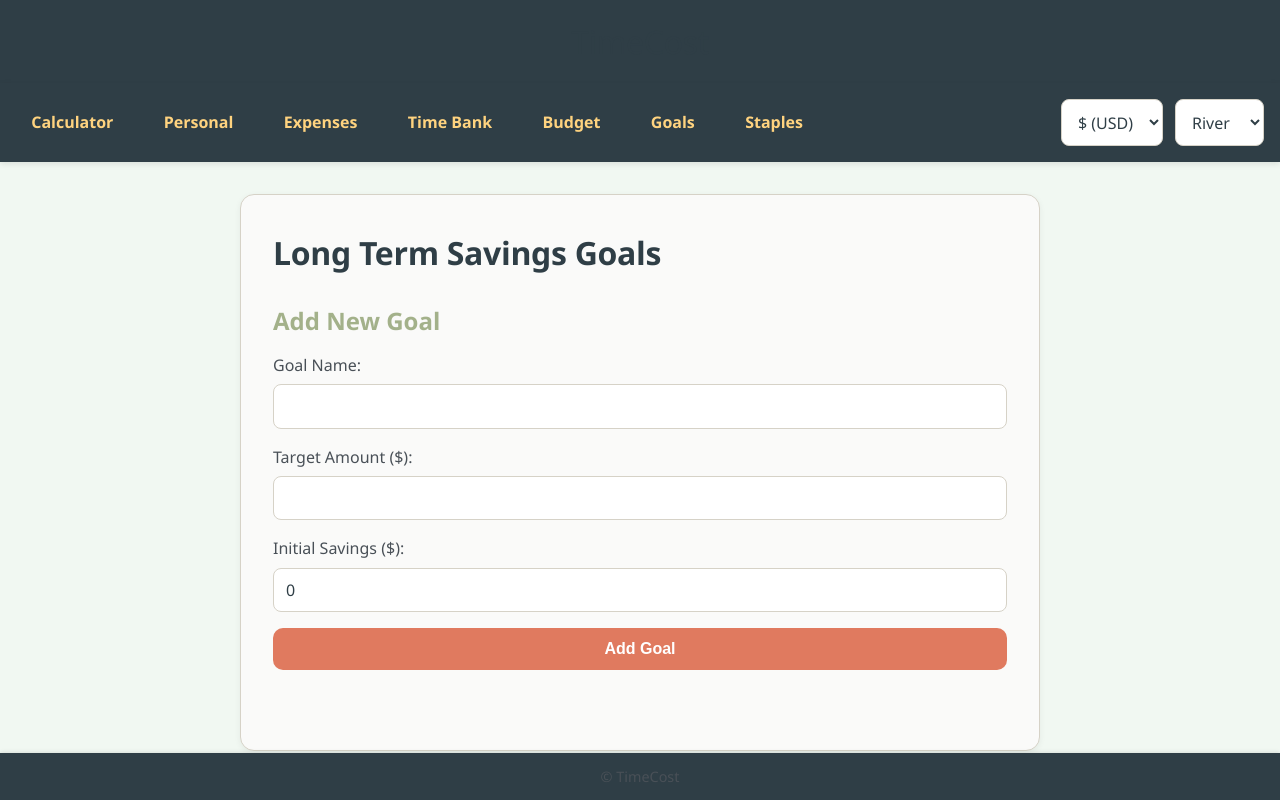
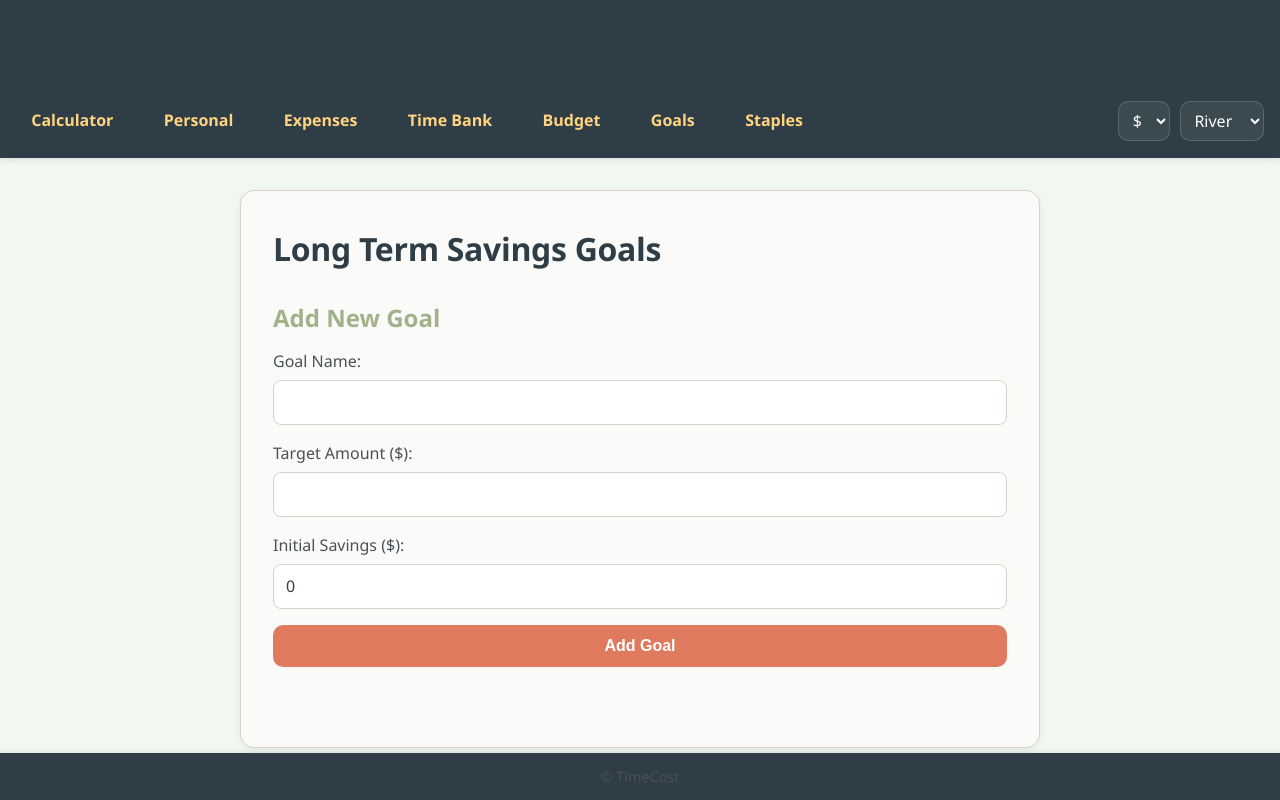
Before and after one commit to HandsomeSandwich/TimeCost, a Flask app: page /goals in a window 1280 px wide. Run offline with Flask 3, Linux system fonts and the light colour scheme; data that the repository does not hold is empty.

Commit message:
correct nav controls

```diff
--- a/static/style.css
+++ b/static/style.css
@@ -13,6 +13,9 @@
 
   --text-dark: #2F3E46;
   --text-medium: #495057;
+
+  --chrome-bg: #2F3E46;              /* navbar/header/footer */
+  --chrome-fg: #ffffff;
 
   /* Slightly warmer border to match sage + cream */
   --border-color: #D6D2C7;
@@ -77,8 +80,8 @@ main.container {
 
 /* ---------- Header / Footer ---------- */
 header, footer {
-  background-color: var(--text-dark);
-  color: white;
+  background-color: var(--chrome-bg);
+  color: var(--chrome-fg);
   text-align: center;
   padding: 1rem 0;
 }
@@ -191,6 +194,7 @@ button:active { transform: translateY(1px); }
 }
 
 .navbar a {
+  background-color: var(--chrome-bg);
   color: var(--secondary-accent);
   text-decoration: none;
   padding: 0.55rem 0.95rem;
@@ -238,14 +242,41 @@ button:active { transform: translateY(1px); }
   align-items: center;
 }
 
-/* Nav controls: keep them row-based */
-.nav-right form,
-.navbar form {
+/* Nav controls container */
+.nav-controls {
   display: flex;
-  gap: 0.5rem;
+  gap: 0.6rem;
   align-items: center;
   flex-wrap: wrap;
 }
+
+/* Each control form */
+.nav-control {
+  display: flex;
+  align-items: center;
+}
+
+/* Nav selects should be compact and match chrome */
+.nav-control select {
+  padding: 0.45rem 0.6rem;
+  border-radius: 10px;
+  border: 1px solid rgba(255,255,255,0.16);
+  background: rgba(255,255,255,0.06);
+  color: var(--chrome-fg);
+  max-width: 140px;
+}
+
+/* Options need real contrast */
+.nav-control select option {
+  color: #111;
+}
+
+/* Focus on chrome too */
+.nav-control select:focus {
+  outline: 2px dashed var(--secondary-accent);
+  outline-offset: 2px;
+}
+
 
 .currency-form select { max-width: 140px; }
 .perspective-form select { max-width: 140px; }
@@ -672,3 +703,15 @@ body.dark-mode .progress-container {
   h1 { font-size: 1.6rem; }
   .calc-form button[type="submit"] { width: 100%; }
 }
+
+.sr-only {
+  position: absolute;
+  width: 1px;
+  height: 1px;
+  padding: 0;
+  margin: -1px;
+  overflow: hidden;
+  clip: rect(0, 0, 0, 0);
+  white-space: nowrap;
+  border: 0;
+}
--- a/templates/partials/_nav_controls.html
+++ b/templates/partials/_nav_controls.html
@@ -1,21 +1,25 @@
-<form action="{{ url_for('set_currency') }}" method="post" class="currency-form">
-  {# {{ csrf_token() }} if you enable Flask-WTF later #}
-  {% set cur = session.get("currency", "$") %}
-  <select name="currency" aria-label="Currency" onchange="this.form.submit()">
-    <option value="$" {{ "selected" if cur == "$" else "" }}>$ (USD)</option>
-    <option value="£" {{ "selected" if cur == "£" else "" }}>£ (GBP)</option>
-    <option value="€" {{ "selected" if cur == "€" else "" }}>€ (EUR)</option>
-    <option value="¥" {{ "selected" if cur == "¥" else "" }}>¥ (JPY)</option>
-    <option value="₹" {{ "selected" if cur == "₹" else "" }}>₹ (INR)</option>
-  </select>
-</form>
+<div class="nav-controls">
+  <!-- Currency -->
+  <form action="{{ url_for('set_currency') }}" method="post" class="nav-control">
+    <label class="sr-only" for="currencySelect">Currency</label>
+    <select id="currencySelect" name="currency" onchange="this.form.submit()">
+      <option value="£" {% if currency == "£" %}selected{% endif %}>£</option>
+      <option value="$" {% if currency == "$" %}selected{% endif %}>$</option>
+      <option value="€" {% if currency == "€" %}selected{% endif %}>€</option>
+      <option value="¥" {% if currency == "¥" %}selected{% endif %}>¥</option>
+      <option value="₹" {% if currency == "₹" %}selected{% endif %}>₹</option>
+      <option value="₩" {% if currency == "₩" %}selected{% endif %}>₩</option>
+      <option value="₽" {% if currency == "₽" %}selected{% endif %}>₽</option>
+    </select>
+  </form>
 
-<form action="{{ url_for('set_perspective') }}" method="post" class="perspective-form">
-  {# {{ csrf_token() }} if you enable Flask-WTF later #}
-  {% set p = session.get("perspective", "river") %}
-  <select name="perspective" aria-label="Tone" onchange="this.form.submit()">
-    <option value="river"  {{ "selected" if p == "river" else "" }}>River</option>
-    <option value="leslie" {{ "selected" if p == "leslie" else "" }}>Leslie</option>
-    <option value="eddie"  {{ "selected" if p == "eddie" else "" }}>Eddie</option>
-  </select>
-</form>
+  <!-- Perspective -->
+  <form action="{{ url_for('set_perspective') }}" method="post" class="nav-control">
+    <label class="sr-only" for="perspectiveSelect">Tone</label>
+    <select id="perspectiveSelect" name="perspective" onchange="this.form.submit()">
+      <option value="river" {% if perspective == "river" %}selected{% endif %}>River</option>
+      <option value="leslie" {% if perspective == "leslie" %}selected{% endif %}>Leslie</option>
+      <option value="eddie" {% if perspective == "eddie" %}selected{% endif %}>Eddie</option>
+    </select>
+  </form>
+</div>
```
